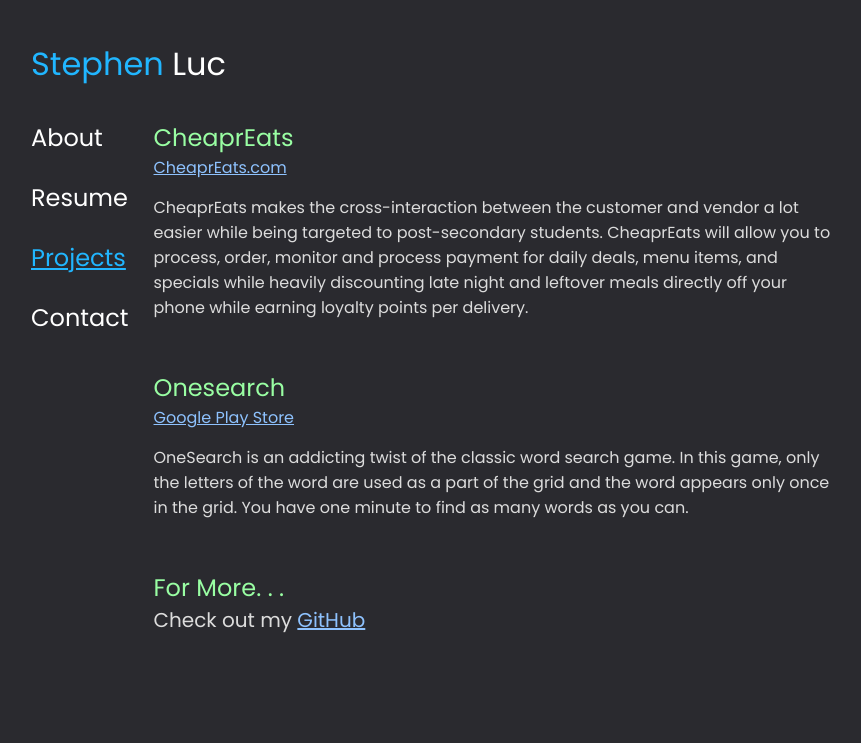
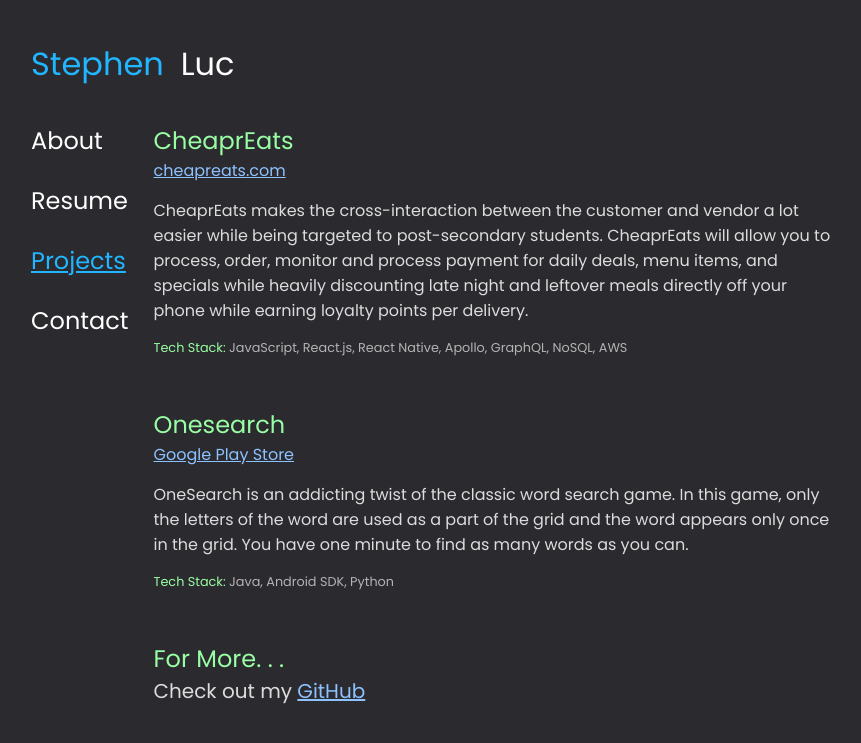
Before and after one commit to stephenluc/stephenluc.github.io, a Jekyll site: the page built from projects/index.html, in a window 1280 px wide. Shown: the top 743 px of the page, without its empty margins (9-870 px from the left). Built offline with Jekyll 4.4.1, drawn with Linux system fonts in a browser that asks for light colours.

Commit message:
bunch of changes overall

```diff
--- a/_includes/about.html
+++ b/_includes/about.html
@@ -1,3 +1,3 @@
 <p>I'm in my fourth year of studies at the University of Toronto, pursuing a major in Computer Science with a specialization in Software Engineering.</p>
-<p>I've interned at <a class='main-text' href="https://www.facebook.com/pg/facebook/about/?ref=page_internal" target="_blank">Facebook</a>, <a class='main-text' href="https://zanbato.com/" target="_blank">Zanbato</a> and <a class='main-text' href="http://www.brainvision.ca/" target="_blank">BrainVision</a>, which has allowed me to gain experience in Software Engineering, Data Engineering, Full-Stack Web Development, and Andriod Mobile Development</p>
+<p>I've interned at <a class='main-text unselected' href="https://www.facebook.com/pg/facebook/about/?ref=page_internal" target="_blank">Facebook</a>, <a class='main-text unselected' href="https://zanbato.com/" target="_blank">Zanbato</a> and <a class='main-text unselected' href="http://www.brainvision.ca/" target="_blank">BrainVision</a>, which has allowed me to gain experience in Software Engineering, Data Engineering, Full-Stack Web Development, and Andriod Mobile Development</p>
 <p>I'd like to say I'm a pretty active person and I'm always down to play any kind of sport like ultimate frisbee, ice hockey, bouldering, or go hiking somewhere. However, if you aren't a fan of the outdoors, I love playing board games, as well!</p>
--- a/_layouts/default.html
+++ b/_layouts/default.html
@@ -16,10 +16,12 @@
     <link href='https://fonts.googleapis.com/css?family=Poppins:400,500,600' rel='stylesheet' type='text/css'> {% if jekyll.environment == 'production' %} {% include analytics.html %} {% endif %}
   </head>
   <body>
-    <a class="header" href="/about">
-        <p class="main-text">Stephen&nbsp;</p>
-        <p>Luc</p>
-    </a>
+    <div class="header">
+      <a href="/about">
+          <span class="main-text">Stephen&nbsp;</span>
+          <span>Luc</span>
+      </a>
+    </div>
     <div class="container">
       <div class="nav">
           <a
@@ -54,9 +56,9 @@
           </a>
           <a
             {% if page.title == "Contact" %}
-              class="nav-item main-text"
+              class="nav-item nav-margin main-text"
             {% else %}
-              class="nav-item unselected"
+              class="nav-item nav-margin unselected"
             {% endif %}
             href="/contact"
           >
--- a/css/style.css
+++ b/css/style.css
@@ -8,8 +8,9 @@
   --tertiary-color: #4DCA59;
   --quaternary-color: #8EC2FE;
   --background-color: #2A2A2F;
-  --defaut-text-color: #ffffff;
-  --grey-text-color: #DCDCDC;
+  --white-color: #ffffff;
+  --content-color: #DCDCDC;
+  --subtext-color: #B4B4B5;
 }
 
 body {
@@ -37,12 +38,13 @@
     General
 -----------------------------------------*/
 .header {
-  display: flex;
+  margin-bottom: 35px;
+}
+
+.header a {
   flex-direction: row;
-  color: var(--defaut-text-color);
+  color: var(--white-color);
   font-size: 2em;
-  border-bottom-width: 1px;
-  border-bottom-color: var(--grey-text-color);
   text-decoration: none !important;
 }
 
@@ -53,7 +55,7 @@
 }
 
 .nav-item {
-  color: var(--defaut-text-color);
+  color: var(--white-color);
   font-size: 1.5em;
 }
 
@@ -90,14 +92,14 @@
 .content {
   display: flex;
   flex-direction: column;
-  color: var(--grey-text-color);
+  color: var(--content-color);
   font-size: 1em;
   padding-left: 25px;
 }
 
 .subtext {
   font-size: .8em;
-  color: #B4B4B5;
+  color: var(--subtext-color);
 }
 
 .secondary-header {
@@ -117,6 +119,10 @@
 
 .margin-left {
   margin-left: 15px;
+}
+
+.margin-right {
+  margin-right: 15px;
 }
 
 /* Smartphone sizes */
@@ -144,8 +150,16 @@
   }
 
   .content {
-    color: var(--grey-text-color);
-    font-size: 1em;
     padding-left: 0px;
   }
 }
+
+@media (max-width: 400px) {
+  .nav-item {
+    font-size: 1.1em;
+  }
+
+  .nav-margin {
+    margin-right: 10px;
+  }
+}
--- a/projects/index.html
+++ b/projects/index.html
@@ -4,13 +4,21 @@
 ---
 <div class="content">
 	<h1 class="secondary-text">CheaprEats</h1>
-	<a class="quaternary-text margin-bottom" href="https://cheapreats.com">CheaprEats.com</a>
-	<span>CheaprEats makes the cross-interaction between the customer and vendor a lot easier while being targeted to post-secondary students. CheaprEats will allow you to process, order, monitor and process payment for daily deals, menu items, and specials while heavily discounting late night and leftover meals directly off your phone while earning loyalty points per delivery.</span>
+	<a class="quaternary-text margin-bottom" href="https://cheapreats.com">cheapreats.com</a>
+	<p>CheaprEats makes the cross-interaction between the customer and vendor a lot easier while being targeted to post-secondary students. CheaprEats will allow you to process, order, monitor and process payment for daily deals, menu items, and specials while heavily discounting late night and leftover meals directly off your phone while earning loyalty points per delivery.</p>
+	<div class="row subtext">
+		<span class="secondary-text">Tech Stack:&nbsp;</span>
+		<span>JavaScript, React.js, React Native, Apollo, GraphQL, NoSQL, AWS</span>
+	</div>
 	<br>
 	<br>
 	<h1 class="secondary-text">Onesearch</h1>
 	<a class="quaternary-text margin-bottom" href="https://play.google.com/store/apps/details?id=chrisjluc.onesearch&hl=en">Google Play Store</a>
-	<span>OneSearch is an addicting twist of the classic word search game. In this game, only the letters of the word are used as a part of the grid and the word appears only once in the grid. You have one minute to find as many words as you can.</span>
+	<p>OneSearch is an addicting twist of the classic word search game. In this game, only the letters of the word are used as a part of the grid and the word appears only once in the grid. You have one minute to find as many words as you can.</p>
+	<div class="row subtext">
+		<span class="secondary-text">Tech Stack:&nbsp;</span>
+		<span>Java, Android SDK, Python</span>
+	</div>
 	<br>
 	<br>
 	<h1 class="secondary-text">For More. . .</h1>
--- a/resume/index.html
+++ b/resume/index.html
@@ -4,8 +4,8 @@
 ---
 <div class="content">
 	<div class="row margin-bottom">
-		<a href="./StephenLucResume.pdf" target="_blank" class="quaternary-text unselected">[View Resume]</a>
-		<a href="./StephenLucResume.pdf" target="_blank" class="quaternary-text unselected margin-left" download>[Download Resume]</a>
+		<a href="./StephenLucResume.pdf" target="_blank" class="quaternary-text unselected margin-right">[View Resume]</a>
+		<a href="./StephenLucResume.pdf" target="_blank" class="quaternary-text unselected" download>[Download Resume]</a>
 	</div>
 	<h1>Education</h1>
 	<div class="row">
```
Also changed, not shown: other parts of resume/index.html (+1 -0 lines).
